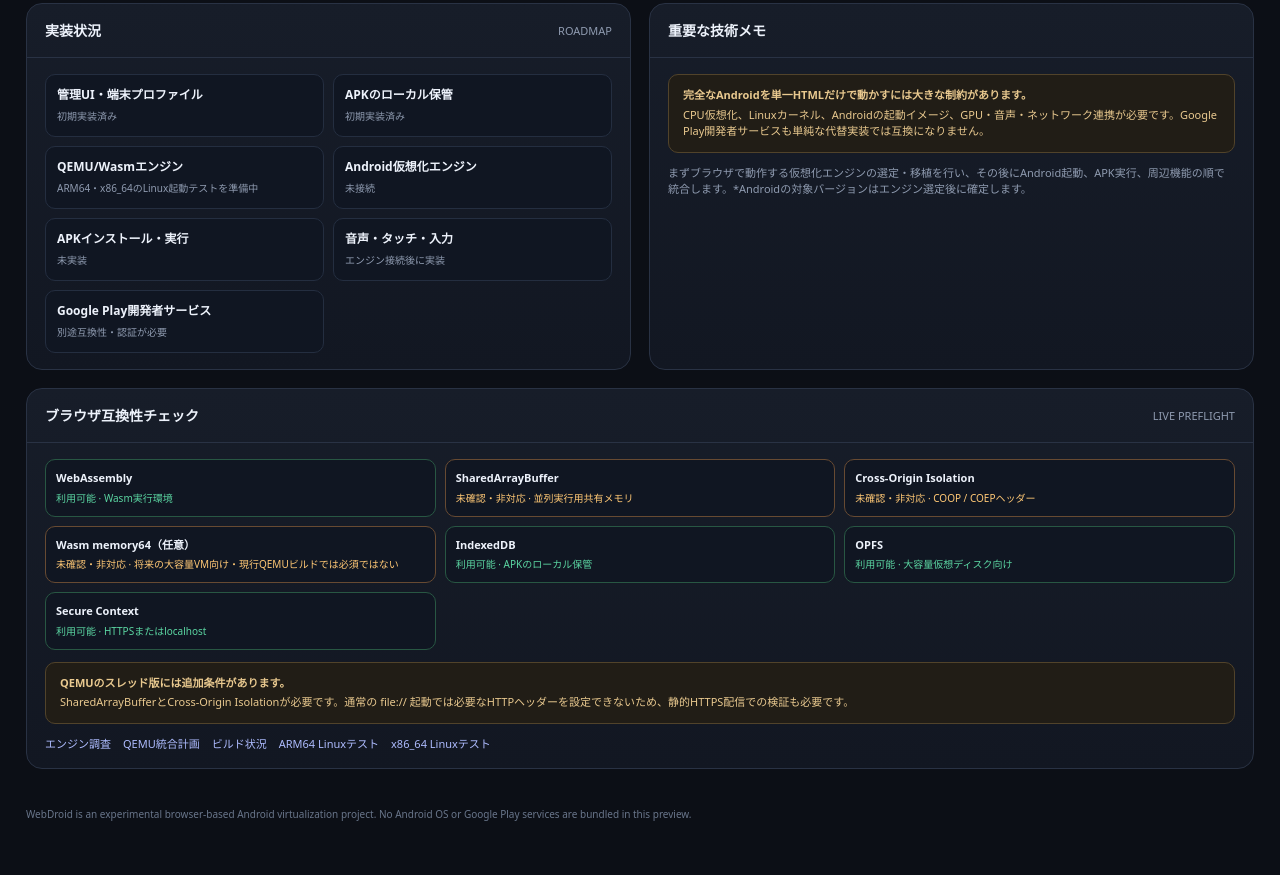
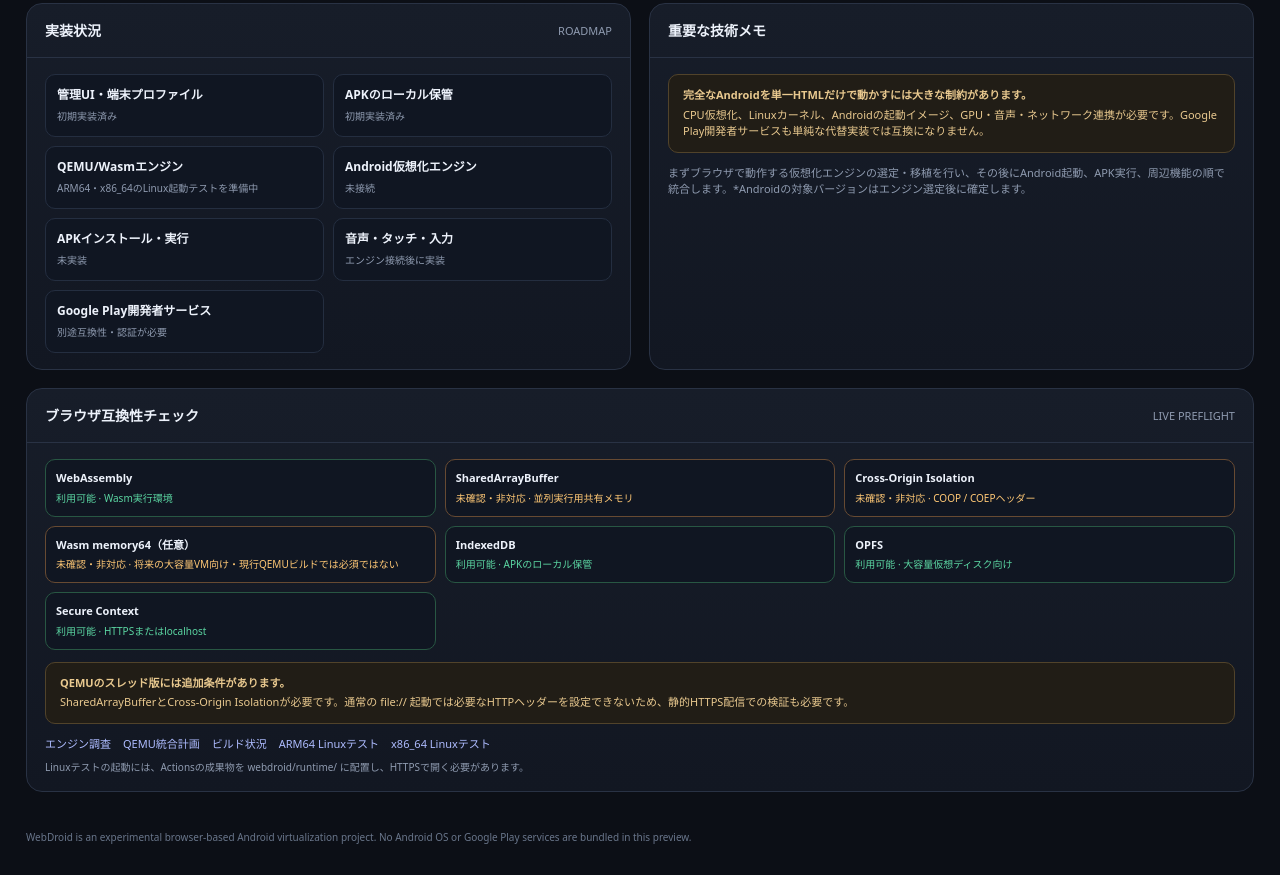
Before and after one commit to Madakari548/Project, a plain HTML site: page webdroid/index.html in a window 1280 px wide. Shown: the part 909-1784 px from the top of the page. Before the commit the page ends 1761 px from the top, so only its background shows below. Drawn offline with Linux system fonts and the light colour scheme.

Commit message:
Explain Linux smoke test artifact and HTTPS requirements

```diff
--- a/webdroid/index.html
+++ b/webdroid/index.html
@@ -36,7 +36,7 @@ footer{max-width:1440px;margin:auto;padding:12px 26px 30px;color:#69768b;font-si
 <section class="panel"><div class="panel-head"><h2>実装状況</h2><span class="muted" style="font-size:11px">ROADMAP</span></div><div class="section-body"><div class="feature-list"><div class="feature"><b>管理UI・端末プロファイル</b><span>初期実装済み</span></div><div class="feature"><b>APKのローカル保管</b><span>初期実装済み</span></div><div class="feature"><b>QEMU/Wasmエンジン</b><span>ARM64・x86_64のLinux起動テストを準備中</span></div><div class="feature"><b>Android仮想化エンジン</b><span>未接続</span></div><div class="feature"><b>APKインストール・実行</b><span>未実装</span></div><div class="feature"><b>音声・タッチ・入力</b><span>エンジン接続後に実装</span></div><div class="feature"><b>Google Play開発者サービス</b><span>別途互換性・認証が必要</span></div></div></div></section>
 <section class="panel"><div class="panel-head"><h2>重要な技術メモ</h2></div><div class="section-body"><div class="notice"><strong>完全なAndroidを単一HTMLだけで動かすには大きな制約があります。</strong>CPU仮想化、Linuxカーネル、Androidの起動イメージ、GPU・音声・ネットワーク連携が必要です。Google Play開発者サービスも単純な代替実装では互換になりません。</div><p class="muted" style="font-size:11px;margin:12px 0 0">まずブラウザで動作する仮想化エンジンの選定・移植を行い、その後にAndroid起動、APK実行、周辺機能の順で統合します。*Androidの対象バージョンはエンジン選定後に確定します。</p></div></section>
 </div>
-<section class="panel" style="margin-top:18px"><div class="panel-head"><h2>ブラウザ互換性チェック</h2><span class="muted" style="font-size:11px">LIVE PREFLIGHT</span></div><div class="section-body"><div class="cap-grid" id="capabilityGrid"><div class="muted">確認中…</div></div><div class="notice" style="margin-top:12px"><strong>QEMUのスレッド版には追加条件があります。</strong>SharedArrayBufferとCross-Origin Isolationが必要です。通常の file:// 起動では必要なHTTPヘッダーを設定できないため、静的HTTPS配信での検証も必要です。</div><div class="cap-links"><a href="ENGINE_RESEARCH.md">エンジン調査</a><a href="engine/README.md">QEMU統合計画</a><a href="https://github.com/Madakari548/Project/actions/workflows/build-qemu-wasm.yml">ビルド状況</a><a href="qemu-smoke/raspi3ap.html">ARM64 Linuxテスト</a><a href="qemu-smoke/alpine-x86_64.html">x86_64 Linuxテスト</a></div></div></section>
+<section class="panel" style="margin-top:18px"><div class="panel-head"><h2>ブラウザ互換性チェック</h2><span class="muted" style="font-size:11px">LIVE PREFLIGHT</span></div><div class="section-body"><div class="cap-grid" id="capabilityGrid"><div class="muted">確認中…</div></div><div class="notice" style="margin-top:12px"><strong>QEMUのスレッド版には追加条件があります。</strong>SharedArrayBufferとCross-Origin Isolationが必要です。通常の file:// 起動では必要なHTTPヘッダーを設定できないため、静的HTTPS配信での検証も必要です。</div><div class="cap-links"><a href="ENGINE_RESEARCH.md">エンジン調査</a><a href="engine/README.md">QEMU統合計画</a><a href="https://github.com/Madakari548/Project/actions/workflows/build-qemu-wasm.yml">ビルド状況</a><a href="qemu-smoke/raspi3ap.html">ARM64 Linuxテスト</a><a href="qemu-smoke/alpine-x86_64.html">x86_64 Linuxテスト</a></div><p class="muted" style="font-size:10px;margin:8px 0 0">Linuxテストの起動には、Actionsの成果物を webdroid/runtime/ に配置し、HTTPSで開く必要があります。</p></div></section>
 </main><footer>WebDroid is an experimental browser-based Android virtualization project. No Android OS or Google Play services are bundled in this preview.</footer>
 <script>
 (()=>{
```
